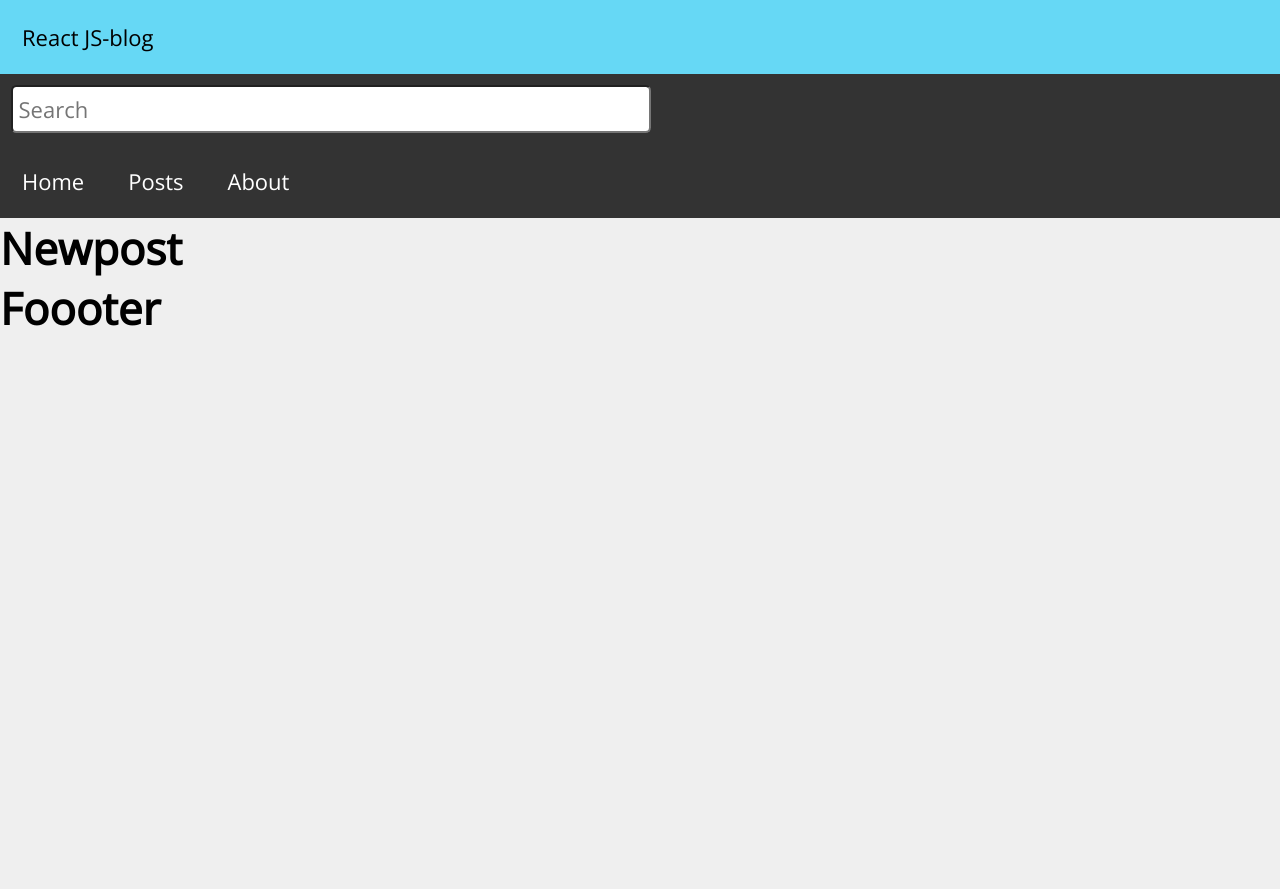
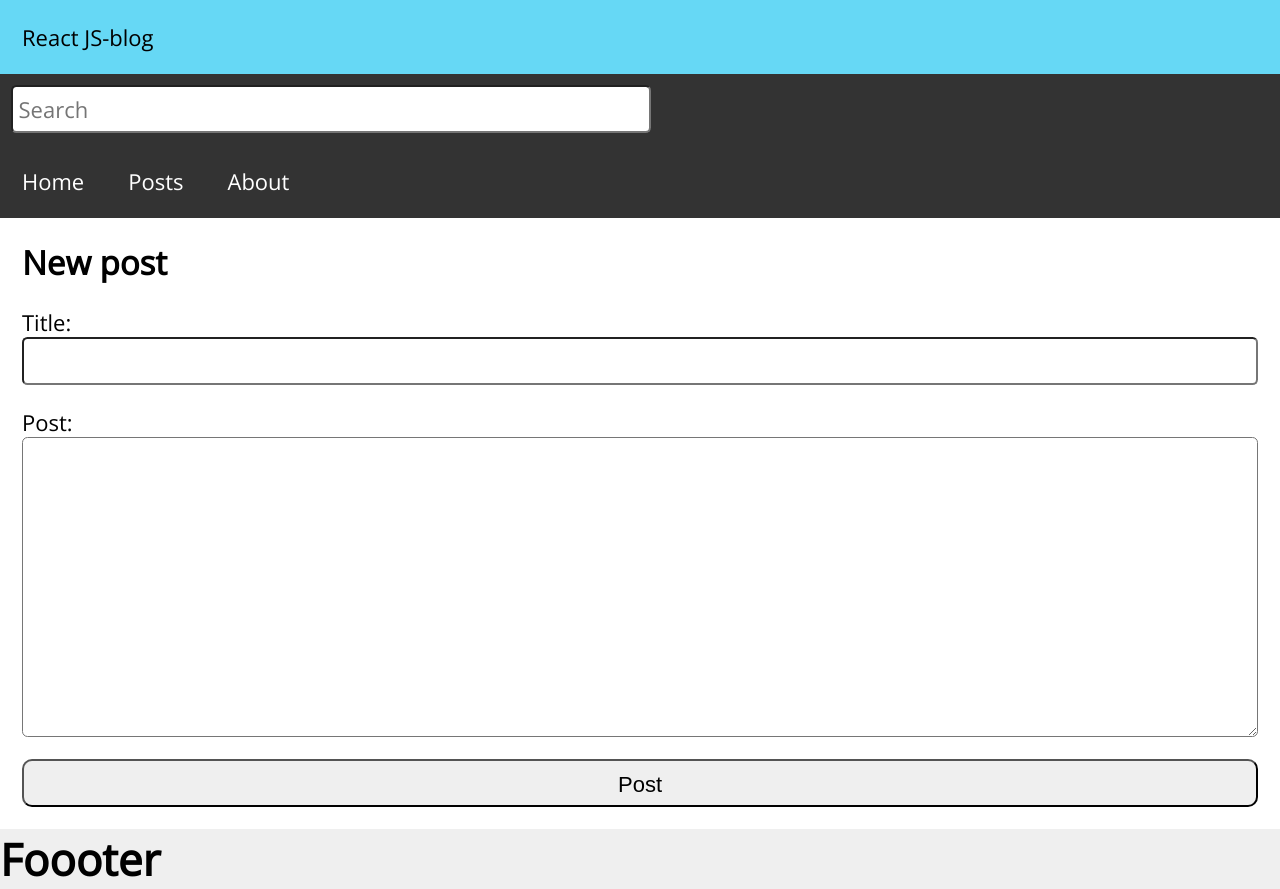
Before and after one commit to btiici/Router-app, a React (Vite) app in the folder router-project/: page /post in a window 1280 px wide. Before the commit the page ends 800 px from the top, so only its background shows below. Built offline with nearby package versions, Linux system fonts and the light colour scheme.

Commit message:
another commit
created a new post page

```diff
--- a/router-project/App.jsx
+++ b/router-project/App.jsx
@@ -8,6 +8,11 @@ import Postpage from "./src/components/Postpage"
 import Missing from "./src/components/Missing"
 import { Route, Routes, useNavigate} from "react-router-dom"
 import React from "react"
+import { format } from 'date-fns';
+
+const formattedDate = format(new Date(), 'yyyy-MM-dd');
+console.log(formattedDate); // Outputs the current date in 'yyyy-MM-dd' format
+
 
 
 
@@ -41,6 +46,9 @@ export default function App () {
 ])
 
     const [search, setSearch] = React.useState('')
+    const [postTitle, setPostTitle] =React.useState('')
+    const [postBody, setPostBody] =React.useState('')
+
     const navigate = useNavigate()
 
     function handleDelete(id){
@@ -49,13 +57,25 @@ export default function App () {
         navigate('/')
     }
 
+    function handleSubmit(e){
+        e.preventDefault()
+        const id = posts.length ? posts[posts.length - 1].id + 1 : 1
+        const date = format(new Date(), 'MMMM dd, yyyy pp')
+        const myNewPost = {id, Title: postTitle, date, body:postBody}
+        const allPosts = [...posts, myNewPost]
+        setPosts(allPosts)
+        navigate('/')
+        setPostTitle('')
+        setPostBody('')
+    }
+
     return(
         <div className="app">
             <Header title="React JS-blog" />
             <Nav search={search} setSearch={setSearch}/>
             <Routes>
                 <Route path="/" element={<Home posts={posts}/>} />
-                <Route path="/post" element={<Newpost />} />
+            <Route path="/post" element={<Newpost postTitle={postTitle} setPostTitle={setPostTitle} postBody={postBody} setPostBody={setPostBody} handleSubmit={handleSubmit}/>} />
                 <Route path="/post/:id" element={<Postpage posts={posts} handleDelete={handleDelete}/>} />
                 <Route path="/about" element={<About />} />
                 <Route path="*" element={<Missing />} />
--- a/router-project/package.json
+++ b/router-project/package.json
@@ -10,6 +10,7 @@
     "preview": "vite preview"
   },
   "dependencies": {
+    "date-fns": "^3.6.0",
     "react": "^18.3.1",
     "react-dom": "^18.3.1",
     "react-router-dom": "^6.26.0"
--- a/router-project/src/components/Newpost.jsx
+++ b/router-project/src/components/Newpost.jsx
@@ -1,7 +1,30 @@
-export default function Newpost (){
+
+
+export default function Newpost ({postTitle, setPostTitle, postBody, setPostBody, handleSubmit}){
     return (
-        <main>
-            <h1>Newpost</h1>
+        <main className="NewPost">
+            <h2>New post</h2>
+            <form className="newPostForm" onSubmit={handleSubmit}>
+                <label htmlFor="postTitle">Title:</label>
+                <input
+                    required
+                    type="text"
+                    id="postTitle"
+                    value={postTitle}
+                    onChange={(e) => setPostTitle(e.target.value)}
+                />
+                <label htmlFor="postBody">Post:</label>
+                <textarea
+                    required
+                    id="postBody"
+                    value={postBody}
+                    onChange={setPostBody}
+                />
+                <button type="submit">
+                    Post
+                </button>
+            </form>
+
         </main>
     )
 }
```
Also changed, not shown: 1 other file (tests, documents, lock files or other folders).
